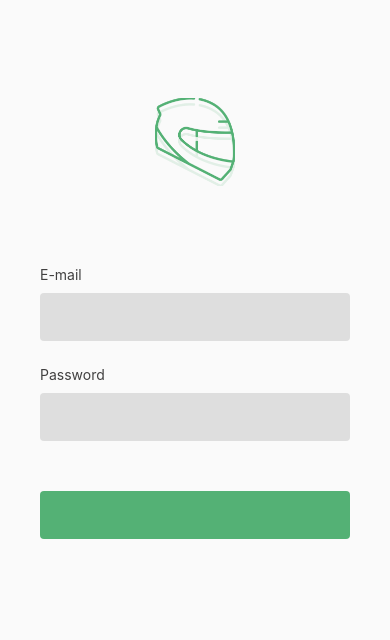
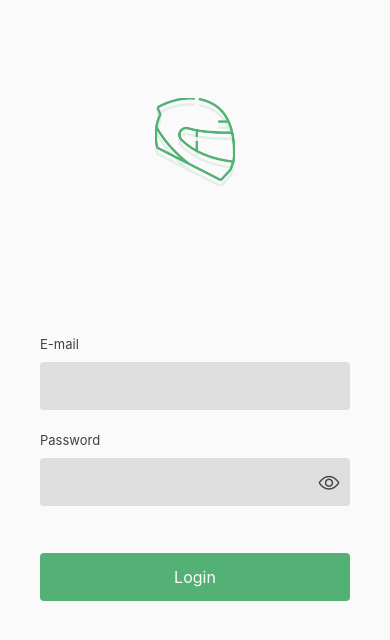
Before and after one commit to mateusmatosleonardo/motorcycle_sales, a React Native app: screen /Login in a window 390 px wide. Shown: the top 640 px of the page. Built offline with nearby package versions, Linux system fonts and the light colour scheme.

Commit message:
:sparkles: finalizing interface the login

```diff
--- a/package.json
+++ b/package.json
@@ -20,6 +20,7 @@
     "react-native-gesture-handler": "^2.4.1",
     "react-native-safe-area-context": "^4.2.5",
     "react-native-screens": "^3.13.1",
+    "react-native-vector-icons": "^9.1.0",
     "styled-components": "^5.3.3",
     "yup": "^0.32.11"
   },
@@ -33,6 +34,7 @@
     "@types/styled-components-react-native": "^5.1.3",
     "@typescript-eslint/eslint-plugin": "^5.17.0",
     "@typescript-eslint/parser": "^5.17.0",
+    "@types/react-native-vector-icons": "^6.4.10",
     "babel-jest": "^26.6.3",
     "eslint": "^7.32.0",
     "jest": "^26.6.3",
--- a/src/components/Button/index.tsx
+++ b/src/components/Button/index.tsx
@@ -1,13 +1,19 @@
 import React from 'react';
-import {TouchableOpacity} from 'react-native';
+import {Text, TouchableOpacity} from 'react-native';
 
 interface ButtonProps {
   action?: () => void;
   style?: any;
+  textBtn?: any;
+  styleText?: any;
 }
 
-const Button = ({action, style}: ButtonProps) => {
-  return <TouchableOpacity style={style} onPress={action} />;
+const Button = ({action, style, textBtn, styleText}: ButtonProps) => {
+  return (
+    <TouchableOpacity activeOpacity={0.8} style={style} onPress={action}>
+      <Text style={styleText}>{textBtn}</Text>
+    </TouchableOpacity>
+  );
 };
 
 export default Button;
--- a/src/pages/Login/index.tsx
+++ b/src/pages/Login/index.tsx
@@ -12,13 +12,19 @@ import {
 } from './styles';
 import LogoApp from '../../assets/logoMoto.png';
 import Input from '../../components/Input';
-import {StyleSheet} from 'react-native';
+import {
+  StyleSheet,
+  ActivityIndicator,
+  Text,
+  TouchableOpacity,
+} from 'react-native';
 import {theme} from '../../styles/theme';
 import {useForm, Controller} from 'react-hook-form';
 import {yupResolver} from '@hookform/resolvers/yup';
 import {useNavigation} from '@react-navigation/native';
 import {NavigationProp} from '@react-navigation/native';
 import {RootStackParamList} from '../../routes';
+import Icon from 'react-native-vector-icons/Ionicons';
 import * as yup from 'yup';
 import Button from '../../components/Button';
 
@@ -27,16 +33,16 @@ type LoginScreenProps = NavigationProp<RootStackParamList, 'Home'>;
 const Login: React.FC = () => {
   const navigation = useNavigation<LoginScreenProps>();
   const [isLoading, setIsLoading] = React.useState<boolean>(false);
+  const [hidePass, setHidePass] = React.useState<boolean>(true);
+  const [error, setError] = React.useState<string>('');
   const validateSchema = yup.object({
     email: yup.string().email('E-mail inválido').required('Informe seu email!'),
-    password: yup
-      .string()
-      .min(8, 'A senha deve conter no mínimo 8 caracteres!')
-      .required('Informe sua senha!'),
+    password: yup.string().required('Informe sua senha!'),
   });
   const {
     control,
     handleSubmit,
+    setValue,
     formState: {errors},
   } = useForm({
     resolver: yupResolver(validateSchema),
@@ -45,12 +51,14 @@ const Login: React.FC = () => {
   function handleSignIn(data: any) {
     if (data.email === 'me2@test.com' && data.password === '87654321') {
       setIsLoading(true);
-      setInterval(() => {
+      setTimeout(() => {
         setIsLoading(false);
         navigation.navigate('Home');
+        setValue('email', '', {shouldValidate: true});
+        setValue('password', '', {shouldValidate: true});
       }, 1200);
     } else {
-      console.log('Erro ao logar!');
+      setError('E-mail ou senha inválidos!');
     }
   }
 
@@ -105,7 +113,19 @@ const Login: React.FC = () => {
                   onBlur={onBlur}
                   value={value}
                   styleInput={{color: theme.colors.black, paddingLeft: 10}}
+                  secureText={hidePass}
                 />
+
+                <TouchableOpacity
+                  activeOpacity={0.7}
+                  onPress={() => setHidePass(!hidePass)}
+                  style={{position: 'absolute', right: 10, top: 13}}>
+                  <Icon
+                    name={hidePass ? 'eye-outline' : 'eye-off-outline'}
+                    color={theme.colors.black}
+                    size={22}
+                  />
+                </TouchableOpacity>
               </InputArea>
             )}
           />
@@ -116,15 +136,26 @@ const Login: React.FC = () => {
           </ContainerError>
         </ContainerInputs>
         <Button
+          textBtn={
+            isLoading ? (
+              <ActivityIndicator color={theme.colors.white} size="small" />
+            ) : (
+              'Login'
+            )
+          }
           action={handleSubmit(handleSignIn)}
           style={{
+            justifyContent: 'center',
+            alignItems: 'center',
             width: '100%',
             height: 48,
             backgroundColor: theme.colors.green,
             marginTop: 25,
             borderRadius: 4,
           }}
+          styleText={{color: theme.colors.white, fontSize: 16}}
         />
+        <Text style={{color: '#f00', marginTop: 10}}>{error}</Text>
       </Main>
     </Container>
   );
--- a/src/pages/Login/styles.ts
+++ b/src/pages/Login/styles.ts
@@ -20,18 +20,19 @@ export const Logo = styled.Image`
 
 export const ContainerInputs = styled.View`
   width: 100%;
-  margin-top: 80px;
+  margin-top: 150px;
 `;
 
 export const InputArea = styled.View``;
 
 export const TitleInput = styled.Text`
+  font-size: 13px;
   color: #414040;
 `;
 
 export const ContainerError = styled.View`
   width: 100%;
-  height: 25px;
+  height: 22px;
 `;
 
 export const TextError = styled.Text`
```
Also changed, not shown: 19 other files (tests, documents, lock files or other folders).
